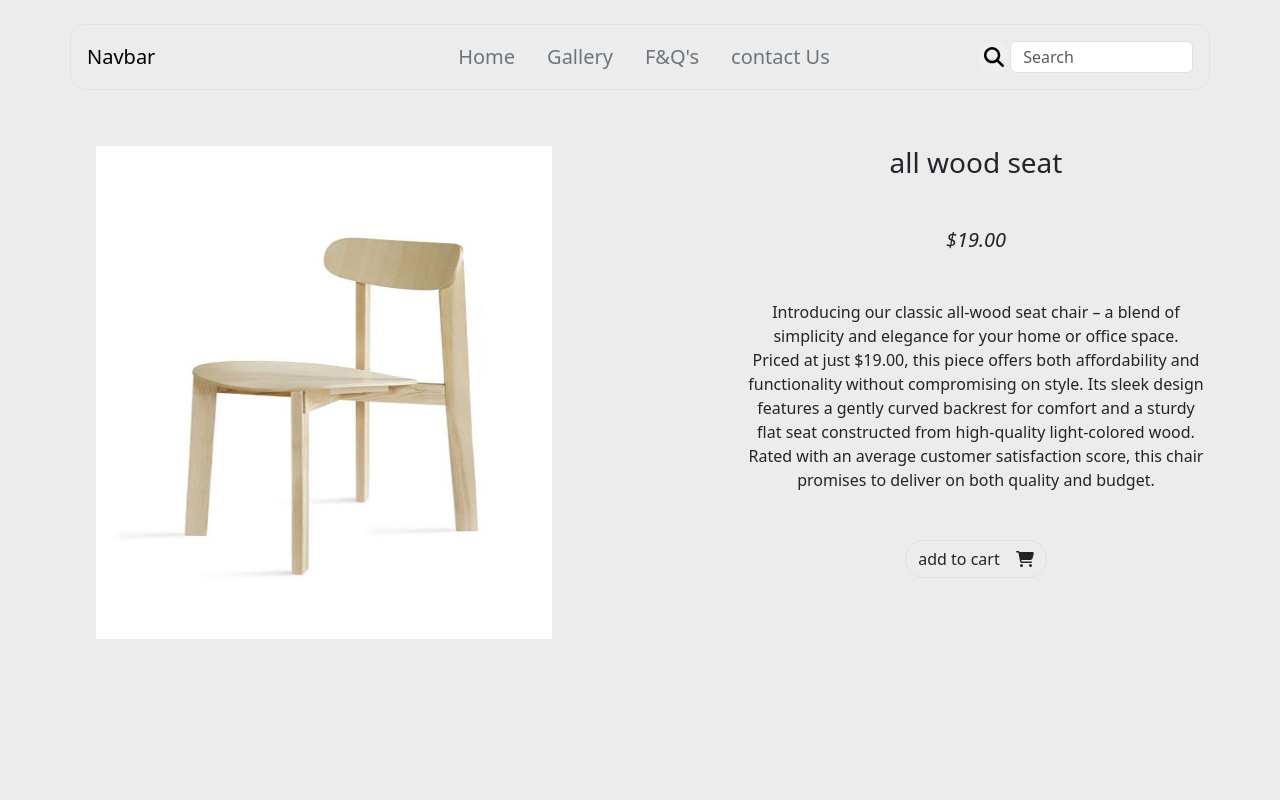
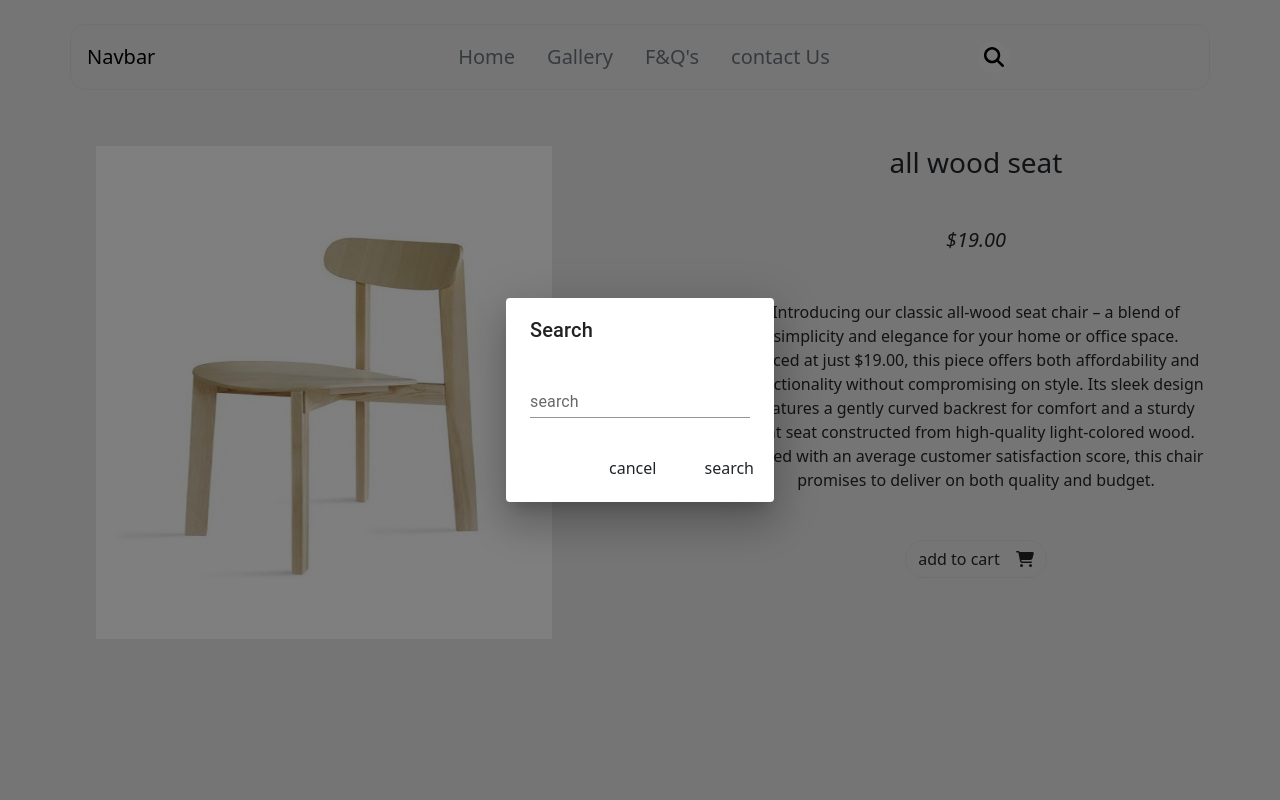
Before and after one commit to Soroushemoradi/shoppingWeb, a React (Vite) app: page /Gallery/all-wood-seat in a window 1280 px wide. Both pictures are taken after a click on the button 994 px from the left and 57 px from the top of the page. Shown: the top 800 px of the page. Built offline with nearby package versions, Linux system fonts and the light colour scheme.

Commit message:
add Search box

```diff
--- a/src/App.jsx
+++ b/src/App.jsx
@@ -1,6 +1,6 @@
 import './App.css'
 import { BrowserRouter, Route, Routes } from "react-router-dom"
-import Navigation from './components/header/Nav'
+import Navigation from './components/header/nav/Nav'
 import Home from './components/home/Home'
 import Gallery from './components/gallery/Gallery'
 import ProudPage from './components/gallery/product/ProudPage'
--- a/src/components/header/Nav.jsx
+++ b/src/components/header/nav/Nav.jsx
@@ -5,10 +5,11 @@ import Navbar from 'react-bootstrap/Navbar';
 import Form from 'react-bootstrap/Form';
 import { FontAwesomeIcon } from '@fortawesome/react-fontawesome'
 import { faBars,faMagnifyingGlass, faTimes } from '@fortawesome/free-solid-svg-icons'
-import './header.css'
+import '../header.css'
 import { Link } from 'react-router-dom';
 import React, { useState } from 'react';
 import navs from './navData';
+import SearchBar from './SearchBar';
 function Navigation() {
   const [search, setSearch] = useState(false)
   const [showNav, setShowNav] = useState(false)
@@ -28,7 +29,7 @@ function Navigation() {
             </Nav>
           </div>
           <div>
-            <Form inline className='d-flex'>
+            {/* <Form inline className='d-flex'>
               <button type='button' className=' border border-0 btn-search rounded-5' onClick={() => setSearch(!search)} ><FontAwesomeIcon icon={faMagnifyingGlass} /></button>
               {search &&
                 <Form.Control
@@ -37,7 +38,8 @@ function Navigation() {
                   className="inp-search"
                 />
               }
-            </Form>
+            </Form> */}
+            <SearchBar/>
           </div>
         </Container>
       </Navbar>
--- /dev/null
+++ b/src/components/header/nav/SearchBar.jsx
@@ -0,0 +1,50 @@
+import TextField from '@mui/material/TextField';
+import Dialog from '@mui/material/Dialog';
+import DialogActions from '@mui/material/DialogActions';
+import DialogContent from '@mui/material/DialogContent';
+import DialogTitle from '@mui/material/DialogTitle';
+import { useState } from 'react';
+import { FontAwesomeIcon } from '@fortawesome/react-fontawesome';
+import { faMagnifyingGlass } from '@fortawesome/free-solid-svg-icons';
+function SearchBar() {
+    const [open, setOpen] = useState(false)
+    const handleClickOpen = () => {
+        setOpen(true)
+    }
+
+    const handleClose = () => {
+        setOpen(false)
+    }
+    return (
+        <>
+            <button type='button' className=' border border-0 btn-search rounded-5' onClick={handleClickOpen} ><FontAwesomeIcon icon={faMagnifyingGlass} /></button>
+            <Dialog
+                open={open}
+                onClose={handleClose}
+                PaperProps={{
+                    component: 'form',
+                }}
+            >
+                <DialogTitle>Search</DialogTitle>
+                <DialogContent>
+                    <TextField
+                        autoFocus
+                        margin="dense"
+                        id="name"
+                        name="search"
+                        label="search"
+                        type="text"
+                        fullWidth
+                        variant="standard"
+                    />
+                </DialogContent>
+                <DialogActions>
+                    <button type='button' className='btn border border-0 btn-search rounded-5 mb-2 ' onClick={handleClose} >cancel</button>
+                    <button type='submit' className='btn border border-0 btn-search rounded-5 ms-4 mb-2'>search</button>
+                </DialogActions>
+            </Dialog>
+        </>
+    )
+}
+
+export default SearchBar
```
Also changed, not shown: src/components/header/nav/navData.js (renamed from src/components/header/navData.js).
